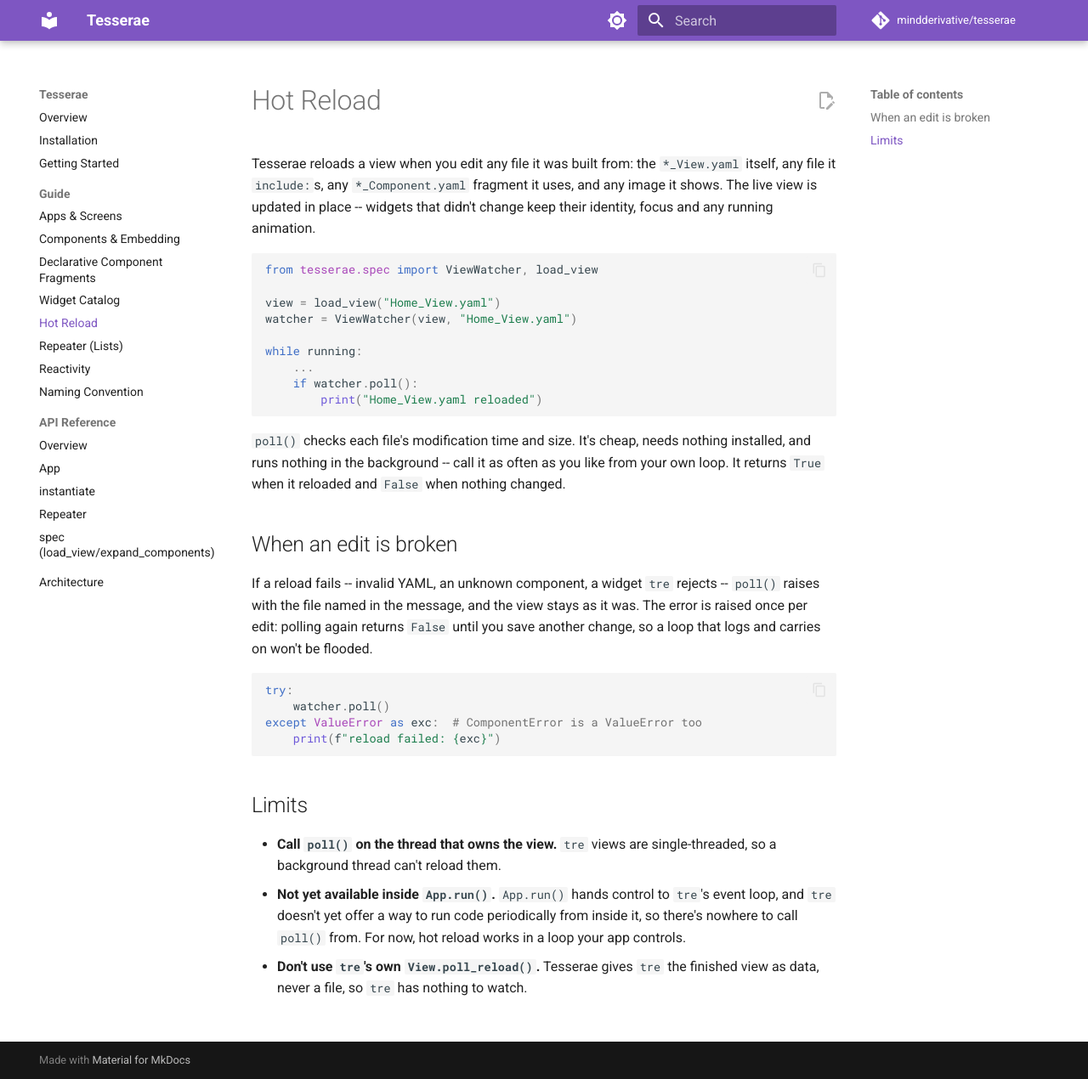
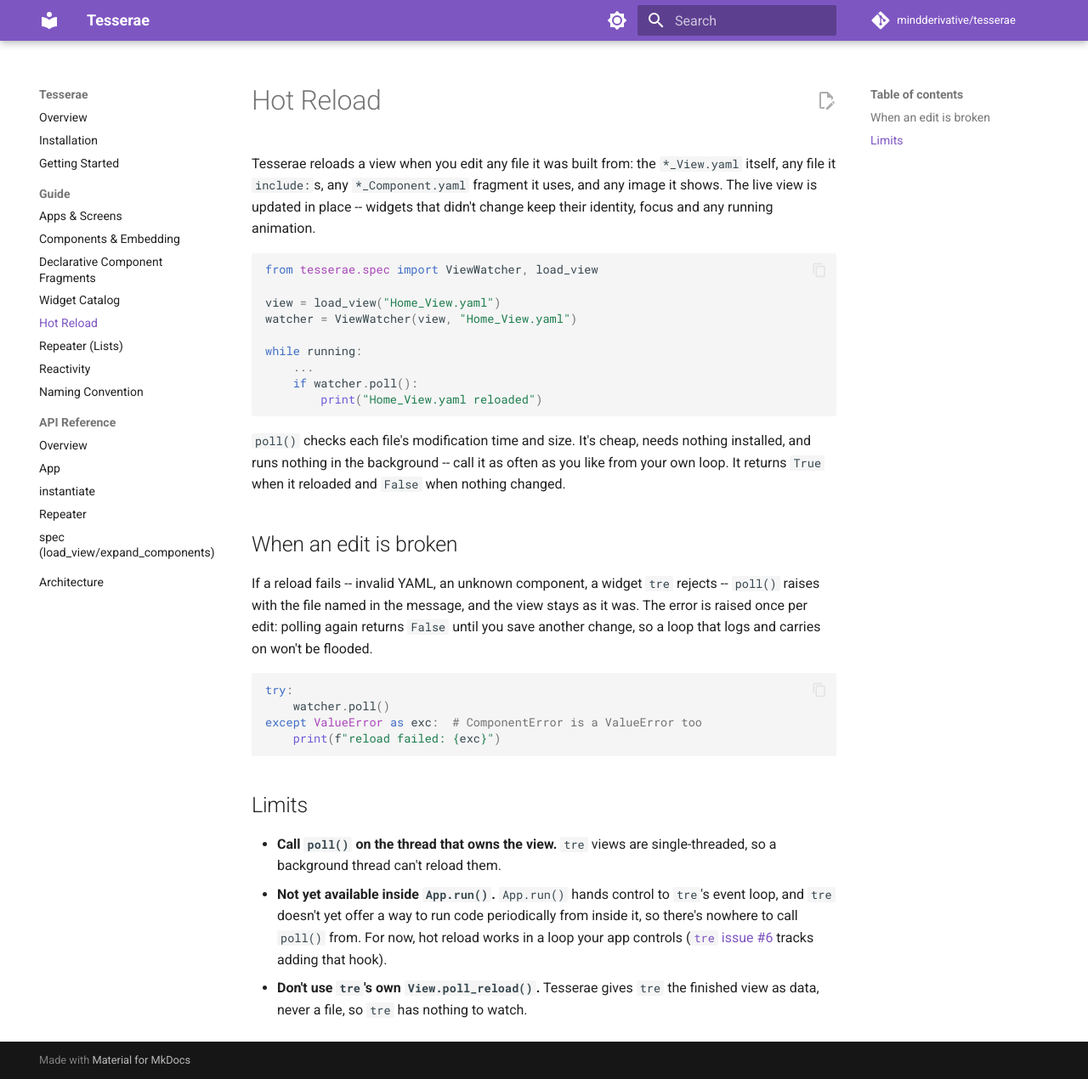
Before and after one commit to mindderivative/tesserae, an MkDocs documentation site: the page built from docs/guide/hot-reload.md, in a window 1280 px wide and 1270 px high. Shown: the whole window at 85% size. Built offline with MkDocs 1.6.1 and Material for MkDocs 9.7.7, drawn with Linux system fonts in a browser that asks for light colours; comment, search, counter and statistics services are not loaded.

Commit message:
Link tre issue #6 (periodic event-loop callback) from the hot-reload gap
Co-Authored-By: Claude Opus 5.5 <noreply@anthropic.com>

```diff
--- a/docs/guide/hot-reload.md
+++ b/docs/guide/hot-reload.md
@@ -45,7 +45,9 @@ except ValueError as exc:  # ComponentError is a ValueError too
 - **Not yet available inside `App.run()`.** `App.run()` hands control to
   `tre`'s event loop, and `tre` doesn't yet offer a way to run code
   periodically from inside it, so there's nowhere to call `poll()`
-  from. For now, hot reload works in a loop your app controls.
+  from. For now, hot reload works in a loop your app controls
+  ([`tre` issue #6](https://github.com/mindderivative/tre/issues/6)
+  tracks adding that hook).
 - **Don't use `tre`'s own `View.poll_reload()`.** Tesserae gives `tre`
   the finished view as data, never a file, so `tre` has nothing to
   watch.
```
Also changed, not shown: BUILD_TRACKER.md (+1 -1 lines).
